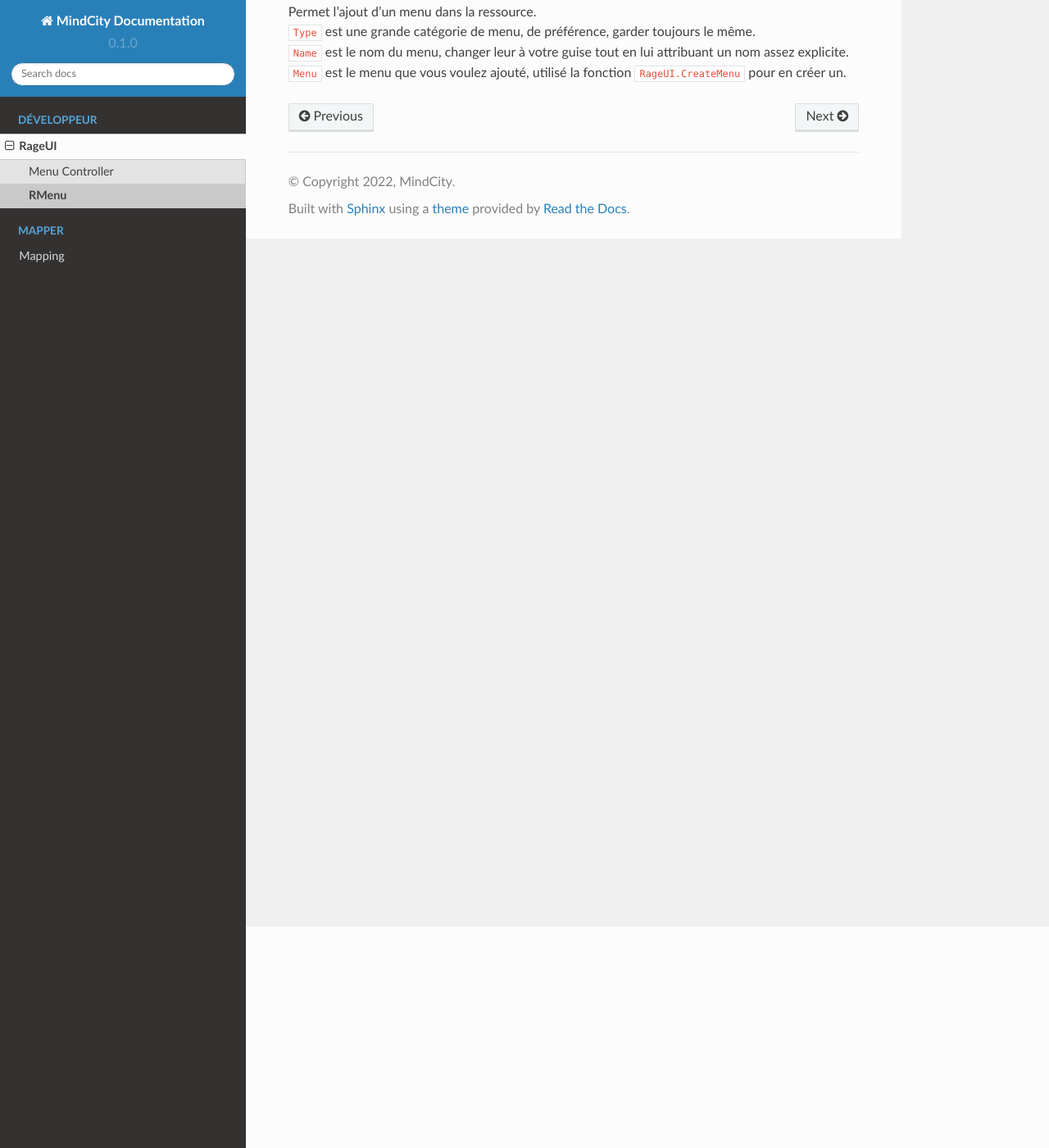
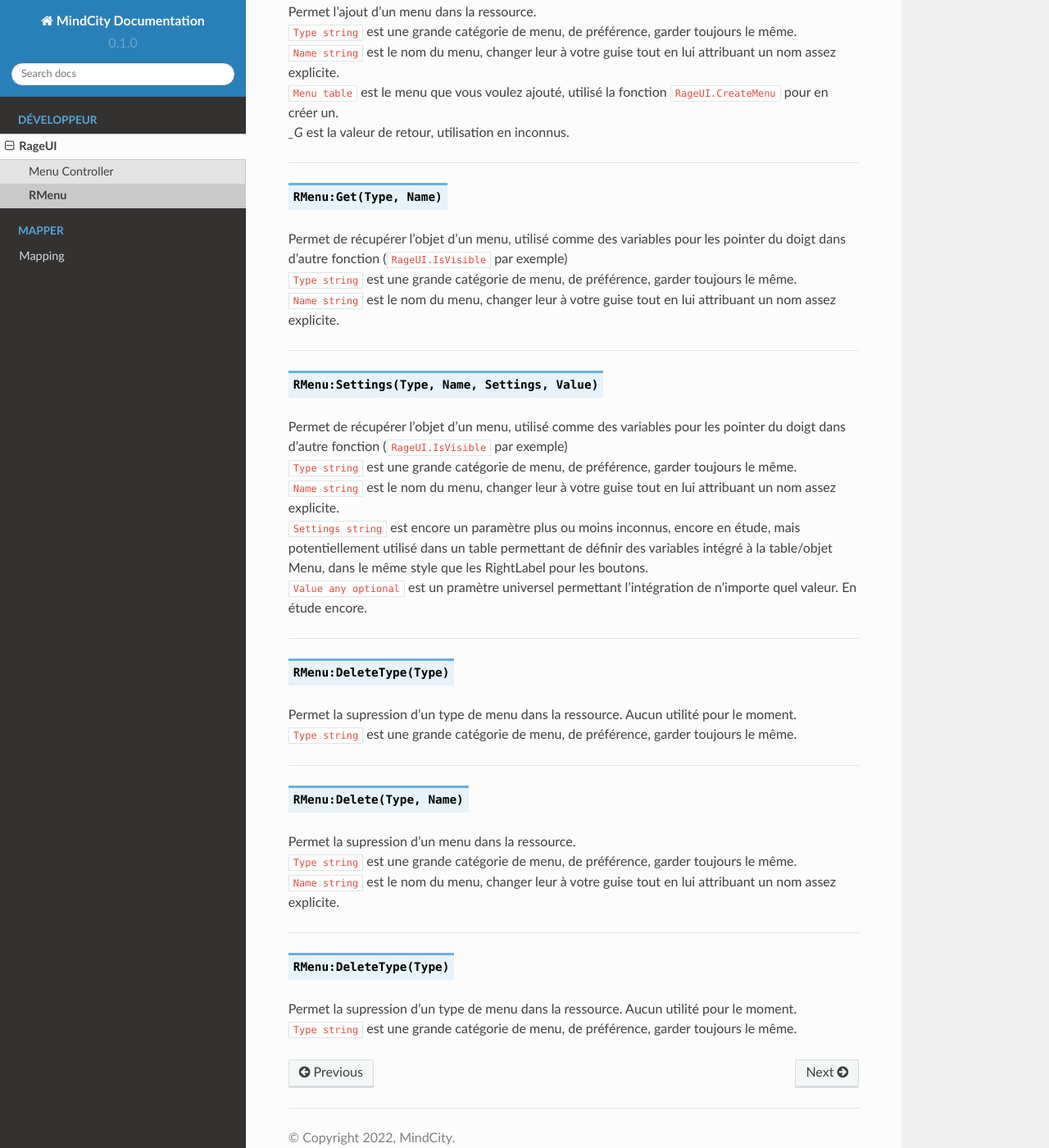
Before and after one commit to JustMordeckai/MindCity-Documentation, a Sphinx documentation site: the page built from docs/source/rageui/rmenu.rst, in a window 1280 px wide and 1400 px high, scrolled down 270 px. Shown: the whole window at 82% size. Built offline with Sphinx 7.4.7 and the Read the Docs theme 2.0.0, drawn with Linux system fonts in a browser that asks for light colours; some of the changed text lies outside the part shown.

Commit message:
Page RMenu

```diff
--- a/docs/source/rageui/rmenu.rst
+++ b/docs/source/rageui/rmenu.rst
@@ -3,9 +3,44 @@ RMenu
 
 Fonctions
 ---------
-.. function::   RMenu.Add(Type, Name, Menu)
+.. function::   RMenu.Add(Type, Name, Menu) / return _G
+| Permet l'ajout d'un menu dans la ressource.
+| ``Type string`` est une grande catégorie de menu, de préférence, garder toujours le même.
+| ``Name string`` est le nom du menu, changer leur à votre guise tout en lui attribuant un nom assez explicite.
+| ``Menu table`` est le menu que vous voulez ajouté, utilisé la fonction ``RageUI.CreateMenu`` pour en créer un.
+| `_G` est la valeur de retour, utilisation en inconnus.
 
-| Permet l'ajout d'un menu dans la ressource.
-| ``Type`` est une grande catégorie de menu, de préférence, garder toujours le même.
-| ``Name`` est le nom du menu, changer leur à votre guise tout en lui attribuant un nom assez explicite.
-| ``Menu`` est le menu que vous voulez ajouté, utilisé la fonction ``RageUI.CreateMenu`` pour en créer un.
+__________________________________________________________________________________________________________
+
+.. function::   RMenu:Get(Type, Name)
+| Permet de récupérer l'objet d'un menu, utilisé comme des variables pour les pointer du doigt dans d'autre fonction (``RageUI.IsVisible`` par exemple)
+| ``Type string`` est une grande catégorie de menu, de préférence, garder toujours le même.
+| ``Name string`` est le nom du menu, changer leur à votre guise tout en lui attribuant un nom assez explicite.
+
+__________________________________________________________________________________________________________
+
+.. function::   RMenu:Settings(Type, Name, Settings, Value)
+| Permet de récupérer l'objet d'un menu, utilisé comme des variables pour les pointer du doigt dans d'autre fonction (``RageUI.IsVisible`` par exemple)
+| ``Type string`` est une grande catégorie de menu, de préférence, garder toujours le même.
+| ``Name string`` est le nom du menu, changer leur à votre guise tout en lui attribuant un nom assez explicite.
+| ``Settings string`` est encore un paramètre plus ou moins inconnus, encore en étude, mais potentiellement utilisé dans un table permettant de définir des variables intégré à la table/objet Menu, dans le même style que les RightLabel pour les boutons.
+| ``Value any optional`` est un pramètre universel permettant l'intégration de n'importe quel valeur. En étude encore.
+
+__________________________________________________________________________________________________________
+
+.. function::   RMenu:DeleteType(Type)
+| Permet la supression d'un type de menu dans la ressource. Aucun utilité pour le moment.
+| ``Type string`` est une grande catégorie de menu, de préférence, garder toujours le même.
+
+__________________________________________________________________________________________________________
+
+.. function::   RMenu:Delete(Type, Name)
+| Permet la supression d'un menu dans la ressource.
+| ``Type string`` est une grande catégorie de menu, de préférence, garder toujours le même.
+| ``Name string`` est le nom du menu, changer leur à votre guise tout en lui attribuant un nom assez explicite.
+
+__________________________________________________________________________________________________________
+
+.. function::   RMenu:DeleteType(Type)
+| Permet la supression d'un type de menu dans la ressource. Aucun utilité pour le moment.
+| ``Type string`` est une grande catégorie de menu, de préférence, garder toujours le même.
```
